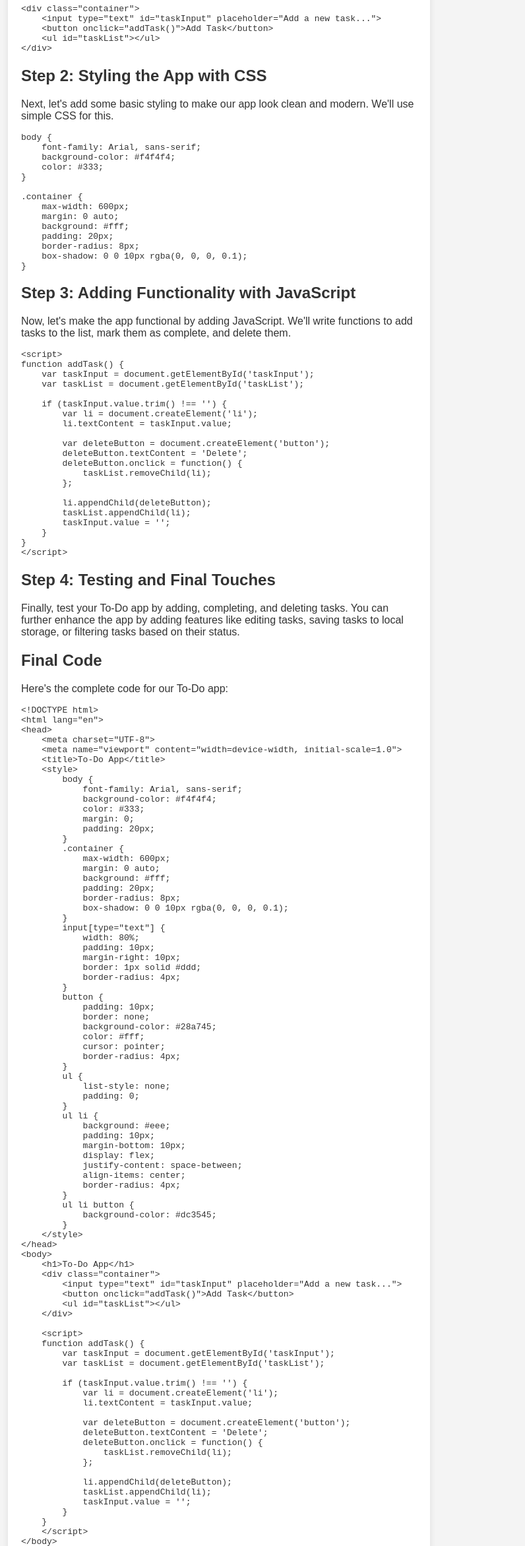
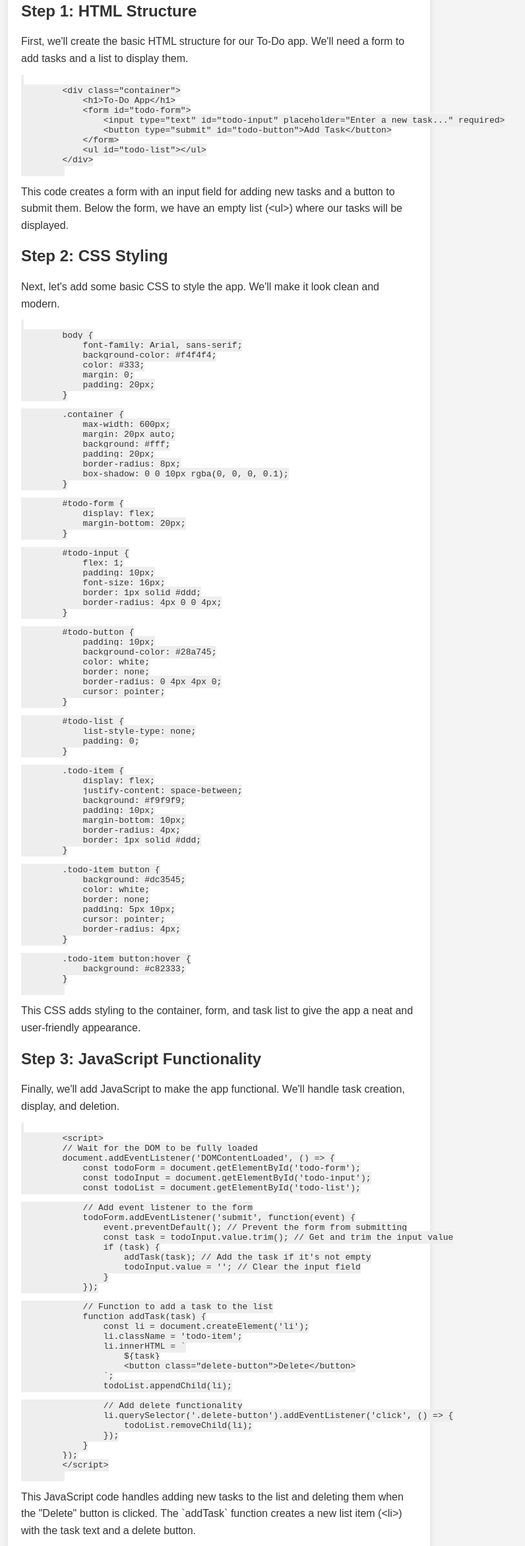
Before and after one commit to chandranshulg/tutorial-for-TO-DO-app-, a plain HTML site: page index.html in a window 1280 px wide. Shown: the part 234-2577 px from the top of the page at 66% size, without its empty margins (308-1104 px from the left). Drawn offline with Linux system fonts and the light colour scheme.

Commit message:
Update index.html

```diff
--- a/index.html
+++ b/index.html
@@ -5,6 +5,7 @@
     <meta name="viewport" content="width=device-width, initial-scale=1.0">
     <title>To-Do App Tutorial</title>
     <style>
+        /* Basic styles for the tutorial and app */
         body {
             font-family: Arial, sans-serif;
             background-color: #f4f4f4;
@@ -12,117 +13,110 @@
             margin: 0;
             padding: 20px;
         }
+
         h1 {
             text-align: center;
+            color: #333;
         }
+
+        p {
+            line-height: 1.6;
+            margin: 10px 0;
+        }
+
+        code {
+            background-color: #eee;
+            padding: 2px 4px;
+            border-radius: 4px;
+        }
+
         .container {
             max-width: 600px;
-            margin: 0 auto;
+            margin: 20px auto;
             background: #fff;
             padding: 20px;
             border-radius: 8px;
             box-shadow: 0 0 10px rgba(0, 0, 0, 0.1);
         }
-        input[type="text"] {
-            width: 80%;
+
+        /* Styles for the To-Do App */
+        #todo-form {
+            display: flex;
+            margin-bottom: 20px;
+        }
+
+        #todo-input {
+            flex: 1;
             padding: 10px;
-            margin-right: 10px;
+            font-size: 16px;
             border: 1px solid #ddd;
+            border-radius: 4px 0 0 4px;
+        }
+
+        #todo-button {
+            padding: 10px;
+            background-color: #28a745;
+            color: white;
+            border: none;
+            border-radius: 0 4px 4px 0;
+            cursor: pointer;
+        }
+
+        #todo-list {
+            list-style-type: none;
+            padding: 0;
+        }
+
+        .todo-item {
+            display: flex;
+            justify-content: space-between;
+            background: #f9f9f9;
+            padding: 10px;
+            margin-bottom: 10px;
             border-radius: 4px;
+            border: 1px solid #ddd;
         }
-        button {
-            padding: 10px;
+
+        .todo-item button {
+            background: #dc3545;
+            color: white;
             border: none;
-            background-color: #28a745;
-            color: #fff;
+            padding: 5px 10px;
             cursor: pointer;
             border-radius: 4px;
         }
-        ul {
-            list-style: none;
-            padding: 0;
-        }
-        ul li {
-            background: #eee;
-            padding: 10px;
-            margin-bottom: 10px;
-            display: flex;
-            justify-content: space-between;
-            align-items: center;
-            border-radius: 4px;
-        }
-        ul li button {
-            background-color: #dc3545;
+
+        .todo-item button:hover {
+            background: #c82333;
         }
     </style>
 </head>
 <body>
-    <h1>To-Do App Tutorial</h1>
     <div class="container">
-        <h2>Step 1: Setting Up the HTML Structure</h2>
-        <p>First, we'll set up the basic HTML structure for our To-Do app. We'll need a text input to add new tasks, a button to submit them, and a list to display the tasks.</p>
+        <h1>To-Do App Tutorial</h1>
 
-        <pre><code>&lt;div class="container"&gt;
-    &lt;input type="text" id="taskInput" placeholder="Add a new task..."&gt;
-    &lt;button onclick="addTask()"&gt;Add Task&lt;/button&gt;
-    &lt;ul id="taskList"&gt;&lt;/ul&gt;
-&lt;/div&gt;</code></pre>
+        <p>Welcome to this tutorial! Here, we'll walk through the steps to build a simple To-Do app using HTML, CSS, and JavaScript. Follow along, and by the end, you'll have a fully functional app!</p>
 
-        <h2>Step 2: Styling the App with CSS</h2>
-        <p>Next, let's add some basic styling to make our app look clean and modern. We'll use simple CSS for this.</p>
+        <!-- Tutorial Step 1: Create the basic structure -->
+        <h2>Step 1: HTML Structure</h2>
+        <p>First, we'll create the basic HTML structure for our To-Do app. We'll need a form to add tasks and a list to display them.</p>
+        <pre><code>
+        &lt;div class="container"&gt;
+            &lt;h1&gt;To-Do App&lt;/h1&gt;
+            &lt;form id="todo-form"&gt;
+                &lt;input type="text" id="todo-input" placeholder="Enter a new task..." required&gt;
+                &lt;button type="submit" id="todo-button"&gt;Add Task&lt;/button&gt;
+            &lt;/form&gt;
+            &lt;ul id="todo-list"&gt;&lt;/ul&gt;
+        &lt;/div&gt;
+        </code></pre>
 
-        <pre><code>body {
-    font-family: Arial, sans-serif;
-    background-color: #f4f4f4;
-    color: #333;
-}
+        <p>This code creates a form with an input field for adding new tasks and a button to submit them. Below the form, we have an empty list (&lt;ul&gt;) where our tasks will be displayed.</p>
 
-.container {
-    max-width: 600px;
-    margin: 0 auto;
-    background: #fff;
-    padding: 20px;
-    border-radius: 8px;
-    box-shadow: 0 0 10px rgba(0, 0, 0, 0.1);
-}</code></pre>
-
-        <h2>Step 3: Adding Functionality with JavaScript</h2>
-        <p>Now, let's make the app functional by adding JavaScript. We'll write functions to add tasks to the list, mark them as complete, and delete them.</p>
-
-        <pre><code>&lt;script&gt;
-function addTask() {
-    var taskInput = document.getElementById('taskInput');
-    var taskList = document.getElementById('taskList');
-
-    if (taskInput.value.trim() !== '') {
-        var li = document.createElement('li');
-        li.textContent = taskInput.value;
-
-        var deleteButton = document.createElement('button');
-        deleteButton.textContent = 'Delete';
-        deleteButton.onclick = function() {
-            taskList.removeChild(li);
-        };
-
-        li.appendChild(deleteButton);
-        taskList.appendChild(li);
-        taskInput.value = '';
-    }
-}
-&lt;/script&gt;</code></pre>
-
-        <h2>Step 4: Testing and Final Touches</h2>
-        <p>Finally, test your To-Do app by adding, completing, and deleting tasks. You can further enhance the app by adding features like editing tasks, saving tasks to local storage, or filtering tasks based on their status.</p>
-
-        <h2>Final Code</h2>
-        <p>Here's the complete code for our To-Do app:</p>
-        <pre><code>&lt;!DOCTYPE html&gt;
-&lt;html lang="en"&gt;
-&lt;head&gt;
-    &lt;meta charset="UTF-8"&gt;
-    &lt;meta name="viewport" content="width=device-width, initial-scale=1.0"&gt;
-    &lt;title&gt;To-Do App&lt;/title&gt;
-    &lt;style&gt;
+        <!-- Tutorial Step 2: Styling the app -->
+        <h2>Step 2: CSS Styling</h2>
+        <p>Next, let's add some basic CSS to style the app. We'll make it look clean and modern.</p>
+        <pre><code>
         body {
             font-family: Arial, sans-serif;
             background-color: #f4f4f4;
@@ -130,78 +124,113 @@ function addTask() {
             margin: 0;
             padding: 20px;
         }
+
         .container {
             max-width: 600px;
-            margin: 0 auto;
+            margin: 20px auto;
             background: #fff;
             padding: 20px;
             border-radius: 8px;
             box-shadow: 0 0 10px rgba(0, 0, 0, 0.1);
         }
-        input[type="text"] {
-            width: 80%;
+
+        #todo-form {
+            display: flex;
+            margin-bottom: 20px;
+        }
+
+        #todo-input {
+            flex: 1;
             padding: 10px;
-            margin-right: 10px;
+            font-size: 16px;
             border: 1px solid #ddd;
+            border-radius: 4px 0 0 4px;
+        }
+
+        #todo-button {
+            padding: 10px;
+            background-color: #28a745;
+            color: white;
+            border: none;
+            border-radius: 0 4px 4px 0;
+            cursor: pointer;
+        }
+
+        #todo-list {
+            list-style-type: none;
+            padding: 0;
+        }
+
+        .todo-item {
+            display: flex;
+            justify-content: space-between;
+            background: #f9f9f9;
+            padding: 10px;
+            margin-bottom: 10px;
             border-radius: 4px;
+            border: 1px solid #ddd;
         }
-        button {
-            padding: 10px;
+
+        .todo-item button {
+            background: #dc3545;
+            color: white;
             border: none;
-            background-color: #28a745;
-            color: #fff;
+            padding: 5px 10px;
             cursor: pointer;
             border-radius: 4px;
         }
-        ul {
-            list-style: none;
-            padding: 0;
+
+        .todo-item button:hover {
+            background: #c82333;
         }
-        ul li {
-            background: #eee;
-            padding: 10px;
-            margin-bottom: 10px;
-            display: flex;
-            justify-content: space-between;
-            align-items: center;
-            border-radius: 4px;
-        }
-        ul li button {
-            background-color: #dc3545;
-        }
-    &lt;/style&gt;
-&lt;/head&gt;
-&lt;body&gt;
-    &lt;h1&gt;To-Do App&lt;/h1&gt;
-    &lt;div class="container"&gt;
-        &lt;input type="text" id="taskInput" placeholder="Add a new task..."&gt;
-        &lt;button onclick="addTask()"&gt;Add Task&lt;/button&gt;
-        &lt;ul id="taskList"&gt;&lt;/ul&gt;
-    &lt;/div&gt;
+        </code></pre>
 
-    &lt;script&gt;
-    function addTask() {
-        var taskInput = document.getElementById('taskInput');
-        var taskList = document.getElementById('taskList');
+        <p>This CSS adds styling to the container, form, and task list to give the app a neat and user-friendly appearance.</p>
 
-        if (taskInput.value.trim() !== '') {
-            var li = document.createElement('li');
-            li.textContent = taskInput.value;
+        <!-- Tutorial Step 3: Adding JavaScript functionality -->
+        <h2>Step 3: JavaScript Functionality</h2>
+        <p>Finally, we'll add JavaScript to make the app functional. We'll handle task creation, display, and deletion.</p>
+        <pre><code>
+        &lt;script&gt;
+        // Wait for the DOM to be fully loaded
+        document.addEventListener('DOMContentLoaded', () => {
+            const todoForm = document.getElementById('todo-form');
+            const todoInput = document.getElementById('todo-input');
+            const todoList = document.getElementById('todo-list');
 
-            var deleteButton = document.createElement('button');
-            deleteButton.textContent = 'Delete';
-            deleteButton.onclick = function() {
-                taskList.removeChild(li);
-            };
+            // Add event listener to the form
+            todoForm.addEventListener('submit', function(event) {
+                event.preventDefault(); // Prevent the form from submitting
+                const task = todoInput.value.trim(); // Get and trim the input value
+                if (task) {
+                    addTask(task); // Add the task if it's not empty
+                    todoInput.value = ''; // Clear the input field
+                }
+            });
 
-            li.appendChild(deleteButton);
-            taskList.appendChild(li);
-            taskInput.value = '';
-        }
-    }
-    &lt;/script&gt;
-&lt;/body&gt;
-&lt;/html&gt;</code></pre>
+            // Function to add a task to the list
+            function addTask(task) {
+                const li = document.createElement('li');
+                li.className = 'todo-item';
+                li.innerHTML = `
+                    ${task}
+                    &lt;button class="delete-button"&gt;Delete&lt;/button&gt;
+                `;
+                todoList.appendChild(li);
+
+                // Add delete functionality
+                li.querySelector('.delete-button').addEventListener('click', () => {
+                    todoList.removeChild(li);
+                });
+            }
+        });
+        &lt;/script&gt;
+        </code></pre>
+
+        <p>This JavaScript code handles adding new tasks to the list and deleting them when the "Delete" button is clicked. The `addTask` function creates a new list item (&lt;li&gt;) with the task text and a delete button.</p>
+
+        <h2>Conclusion</h2>
+        <p>And that's it! You've successfully created a simple To-Do app using HTML, CSS, and JavaScript. Feel free to expand on this by adding features like task editing, task prioritization, or local storage to save tasks between sessions.</p>
     </div>
 </body>
 </html>
```
